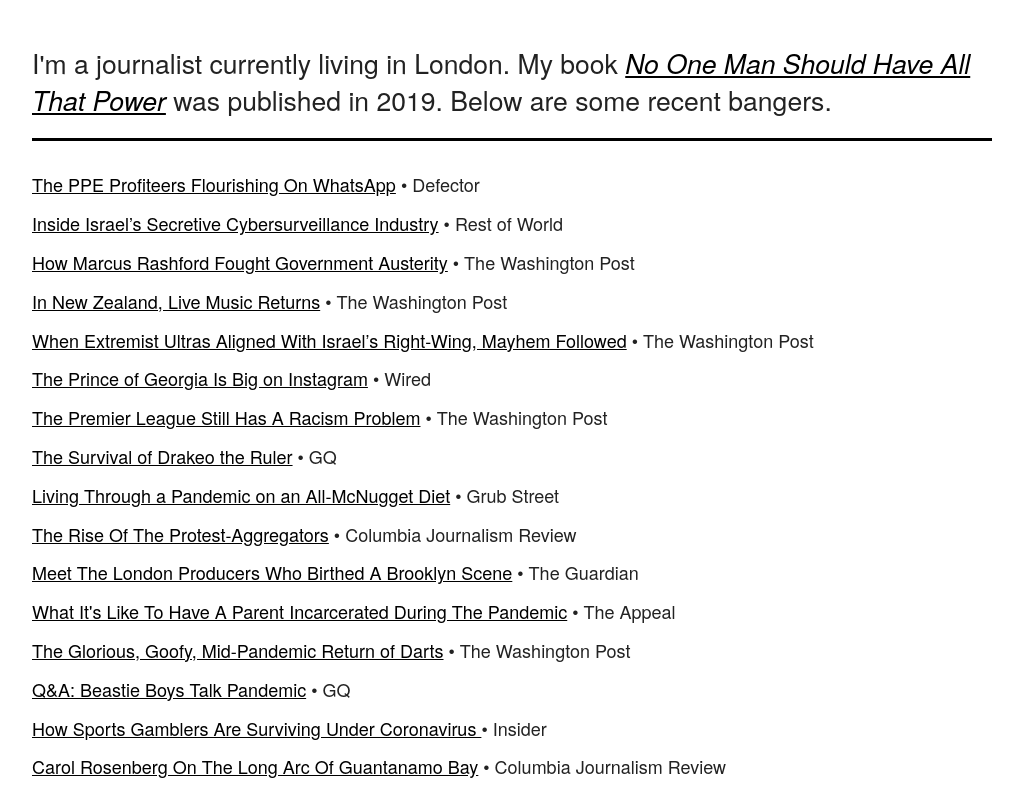
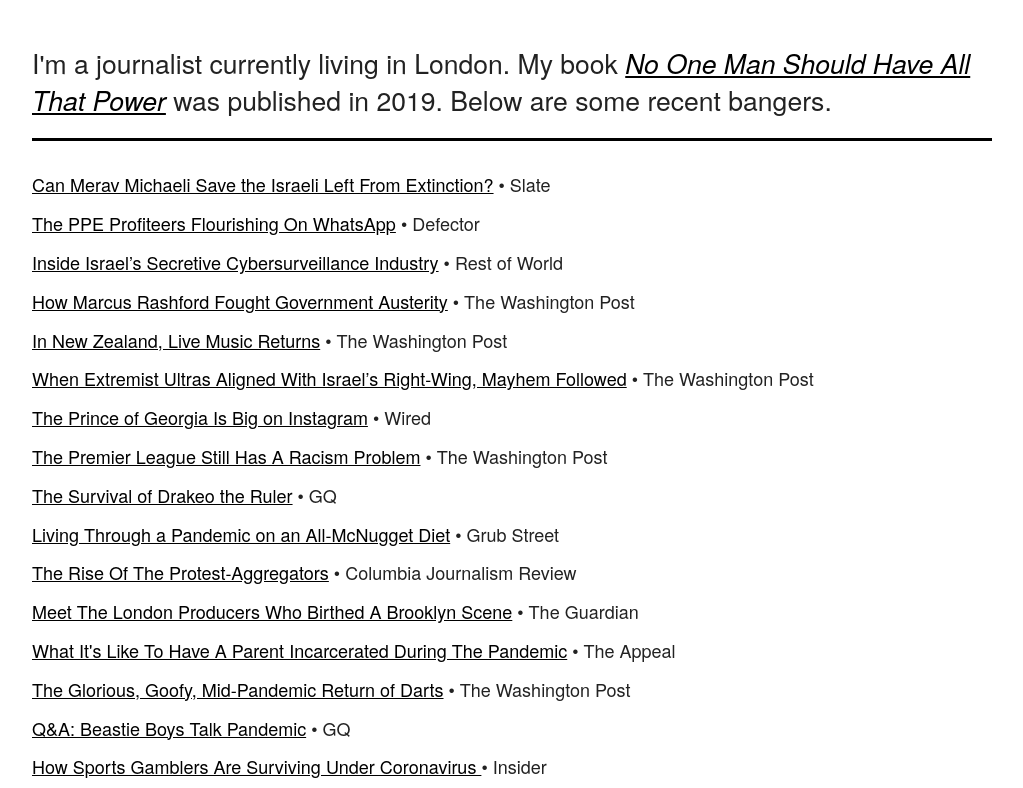
Before and after one commit to amosbarshad/amosbarshad.github.io, a plain HTML site: page work.html in a window 1280 px wide. Shown: the top 788 px of the page, without its empty margins (128-1151 px from the left). Drawn offline with Linux system fonts and the light colour scheme.

Commit message:
update with slate

```diff
--- a/work.html
+++ b/work.html
@@ -31,6 +31,10 @@
     <div class='row'>
       <div class='twelve columns work' style="margin-top: 2%">
         <ul>
+          <li>
+            <p class="work"><a class="amos" href="https://slate.com/news-and-politics/2021/06/merav-michaeli-israel-labor-party.html" target="_blank">Can Merav Michaeli Save the Israeli Left From Extinction?</a> • Slate</p>
+          </li>
+            <li>
            <li>
             <p class="work"><a class="amos" href="https://defector.com/inside-the-chaotic-quasi-legal-marketplace-for-personal-protective-equipment/" target="_blank">The PPE Profiteers Flourishing On WhatsApp</a> • Defector</p>
           </li>
```
